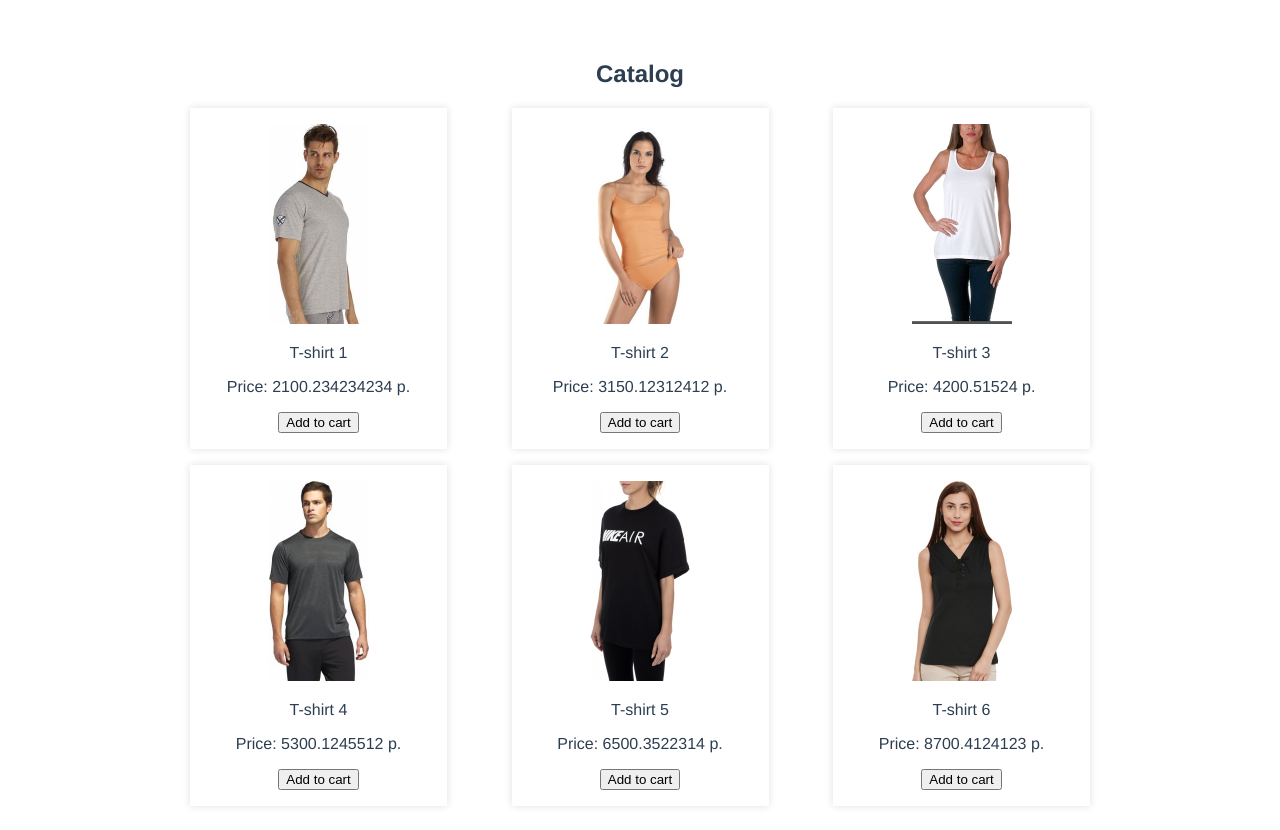
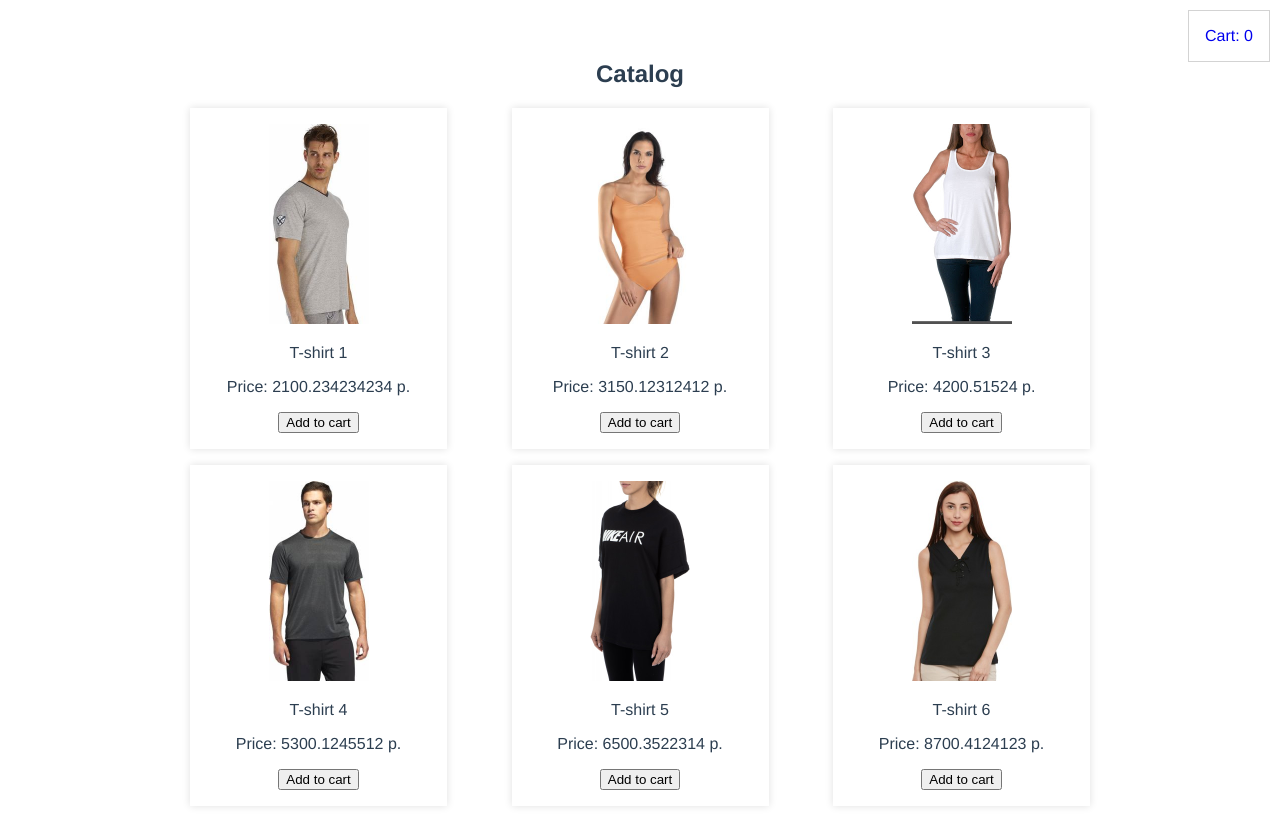
Before and after one commit to Viktoria12007/my_online_shop, a Vue app: page / in a window 1280 px wide. Built offline with nearby package versions, Linux system fonts and the light colour scheme; data requests are answered from the project's data file.

Commit message:
lesson 6

```diff
--- a/package.json
+++ b/package.json
@@ -11,6 +11,7 @@
     "axios": "^0.21.1",
     "core-js": "^3.6.5",
     "vue": "^3.0.0",
+    "vue-router": "^4.0.11",
     "vuex": "^4.0.2"
   },
   "devDependencies": {
--- a/src/components/v-cart.vue
+++ b/src/components/v-cart.vue
@@ -1,8 +1,12 @@
 <template>
 <div class="v-cart">
+    <router-link :to="{ name: 'catalog'}">
+    <div class="v-catalog__link_to_cart">Back to catalog</div>
+  </router-link>
     <h2>Cart</h2>
+    <p v-if="!CART.length">There are no products in cart...</p>
     <v-cart-item
-    v-for="(item, index) in cart_data"
+    v-for="(item, index) in CART"
     :key="item.article"
     :cart_item_data="item"
     @deleteFromCart="deleteFromCart(index)"
@@ -12,7 +16,7 @@
 
 <script>
 import vCartItem from './v-cart-item.vue';
-import {mapActions} from 'vuex';
+import {mapActions, mapGetters} from 'vuex';
 
 export default {
    name: 'v-cart',
@@ -32,7 +36,11 @@ export default {
 
        }
    },
-   computed: {},
+   computed: {
+        ...mapGetters([
+      'CART'
+    ])
+   },
    methods: {
        ...mapActions([
            'DELETE_FROM_CART'
--- a/src/components/v-catalog.vue
+++ b/src/components/v-catalog.vue
@@ -1,5 +1,8 @@
 <template>
 <div class="v-catalog">
+  <router-link :to="{ name: 'cart', params: { cart_data: CART }}">
+    <div class="v-catalog__link_to_cart">Cart: {{CART.length}}</div>
+  </router-link>
    <h2>Catalog</h2>
    <div class="v-catalog__list">
    <v-catalog-item
@@ -28,7 +31,8 @@ export default {
    },
    computed: {
      ...mapGetters([
-       'PRODUCTS'
+       'PRODUCTS',
+       'CART'
      ])
    },
    methods: {
@@ -60,5 +64,12 @@ export default {
     justify-content: space-between;
     align-items: center;
     }
+    &__link_to_cart {
+      position: absolute;
+      top: 10px;
+      right: 10px;
+      padding: 16px;
+      border: 1px solid lightgray;
+    }
 }
 </style>
--- a/src/components/v-main-wrapper.vue
+++ b/src/components/v-main-wrapper.vue
@@ -1,35 +1,25 @@
 <template>
 <div class="v-main-wrapper">
-   <v-catalog/>
-   <v-cart
-   v-if="CART.length"
-   :cart_data="CART"
-   />
+    <router-view v-slot="{ Component }" >
+    <keep-alive>
+        <component :is="Component" />
+    </keep-alive>
+    </router-view>
 </div>
 </template>
 
 <script>
-import vCatalog from './v-catalog.vue';
-import vCart from './v-cart.vue';
-import {mapGetters} from 'vuex';
 
 export default {
    name: 'v-main-wrapper',
-   components: {
-       vCatalog,
-       vCart
-   },
+   components: {},
    props: {},
    data() {
        return {
            title: 'v-main-wrapper.vue',
        }
    },
-   computed: {
-       ...mapGetters([
-           'CART'
-       ])
-   },
+   computed: {},
    methods: {},
    watch: {},
    mounted() {
--- a/src/main.js
+++ b/src/main.js
@@ -1,8 +1,10 @@
 import { createApp } from 'vue';
 import App from './App.vue';
 import store from './vuex/store';
+import router from './router/router'
 import './assets/styles/styles.scss';
 
 const app = createApp(App);
 app.use(store);
+app.use(router);
 app.mount('#app');
--- /dev/null
+++ b/src/router/router.js
@@ -0,0 +1,15 @@
+import { createRouter, createWebHistory } from 'vue-router'
+import vCatalog from '../components/v-catalog.vue'
+import vCart from '../components/v-cart.vue'
+
+const routes = [
+    { path: '/', name: 'catalog', component: vCatalog },
+    { path: '/cart', name: 'cart', component: vCart, props: true },
+  ]
+
+const router = createRouter({
+    history: createWebHistory(),
+    routes: routes,
+  })
+
+export default router;
--- a/src/vuex/store.js
+++ b/src/vuex/store.js
@@ -19,10 +19,7 @@ const store = createStore({
             item.quantity++;
           }
         })
-        if(!isProductExist) {
-            state.cart.push(product);
-            state.cart[state.cart.length-1].quantity = 1;
-        }
+        isProductExist || state.cart.push({ ...product, quantity: 1 })
       },
       REMOVE_FROM_CART: (state, index) => {
          state.cart.splice(index, 1);
```
Also changed, not shown: 1 other file (tests, documents, lock files or other folders).
